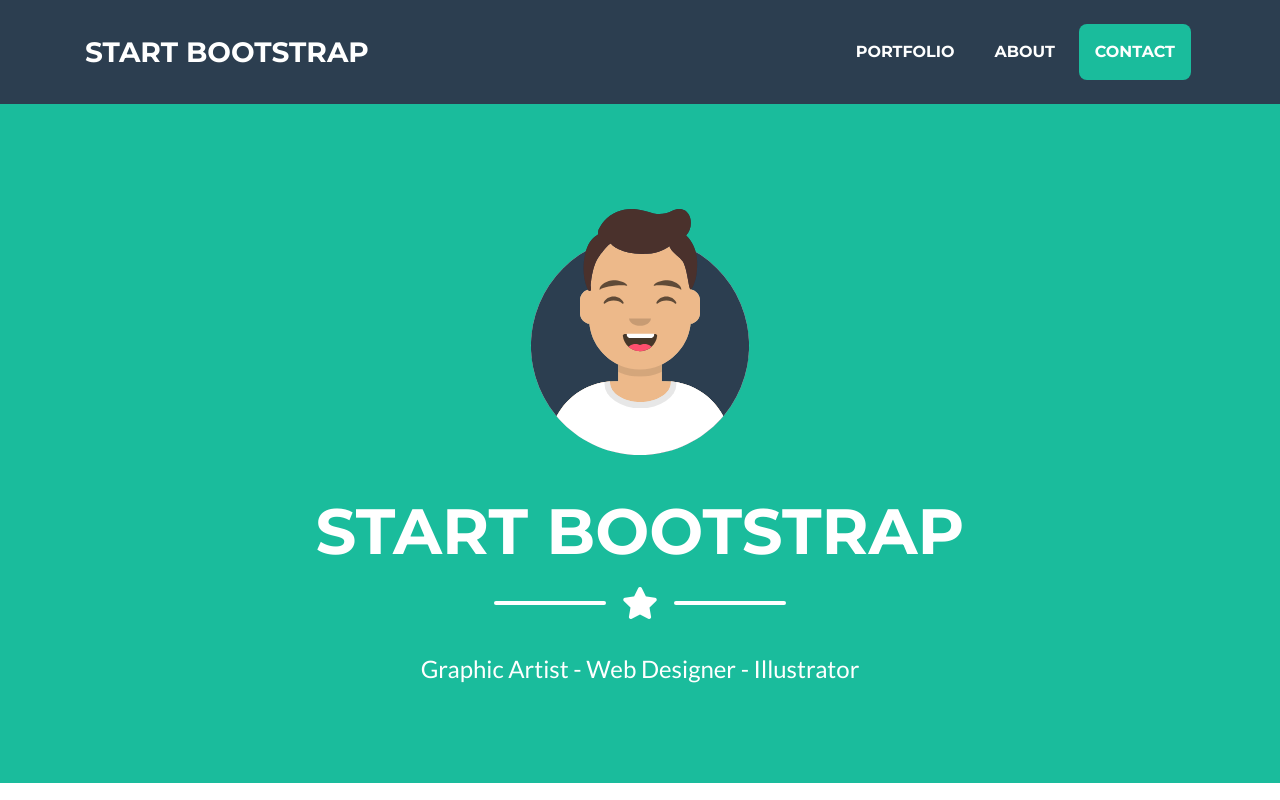
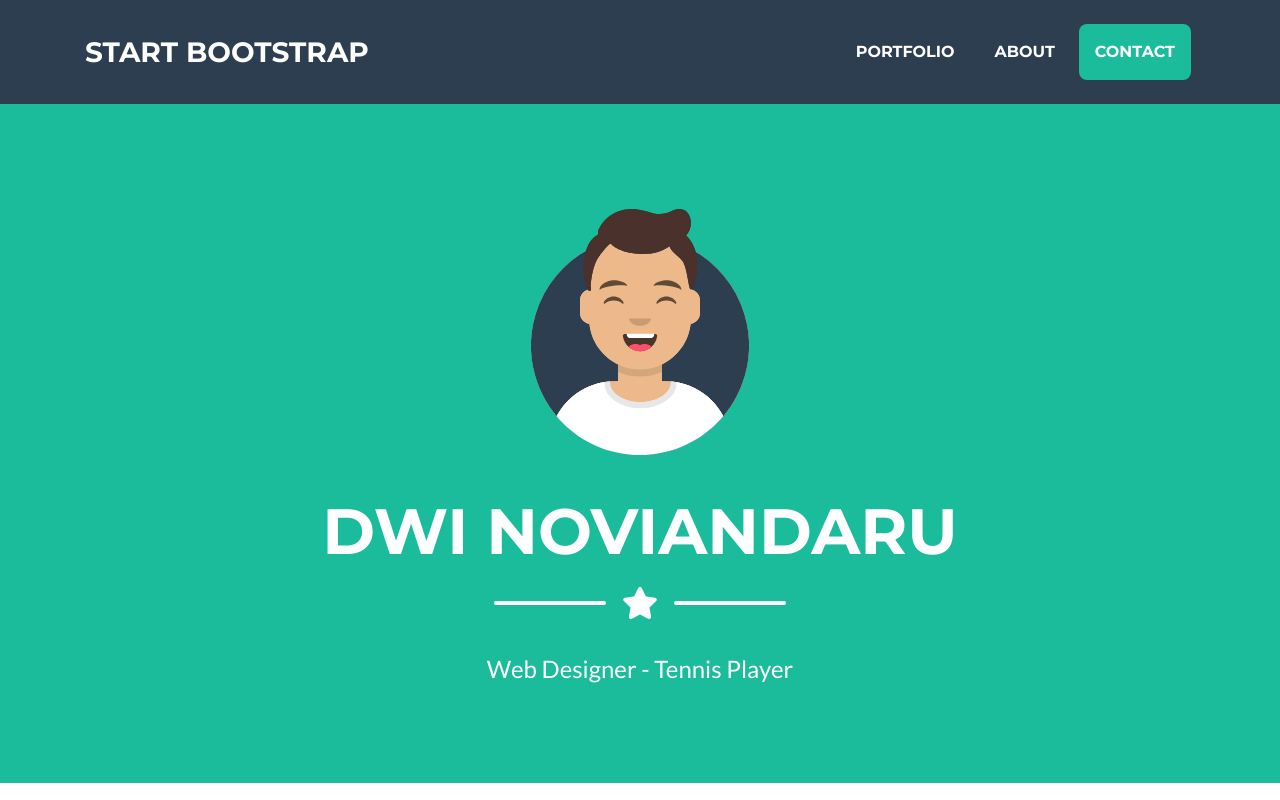
Before and after one commit to dnoviandaru/Web3AP-DwiNoviandaru, a website with bundled scripts: page index.html in a window 1280 px wide. Shown: the top 800 px of the page. Built offline with nearby package versions, Linux system fonts and the light colour scheme.

Commit message:
ganti nama dan keahlian

```diff
--- a/index.html
+++ b/index.html
@@ -54,7 +54,7 @@
       <img class="masthead-avatar mb-5" src="img/avataaars.svg" alt="">
 
       <!-- Masthead Heading -->
-      <h1 class="masthead-heading text-uppercase mb-0">Start Bootstrap</h1>
+      <h1 class="masthead-heading text-uppercase mb-0">Dwi Noviandaru</h1>
 
       <!-- Icon Divider -->
       <div class="divider-custom divider-light">
@@ -66,7 +66,7 @@
       </div>
 
       <!-- Masthead Subheading -->
-      <p class="masthead-subheading font-weight-light mb-0">Graphic Artist - Web Designer - Illustrator</p>
+      <p class="masthead-subheading font-weight-light mb-0"> Web Designer - Tennis Player</p>
 
     </div>
   </header>
```
